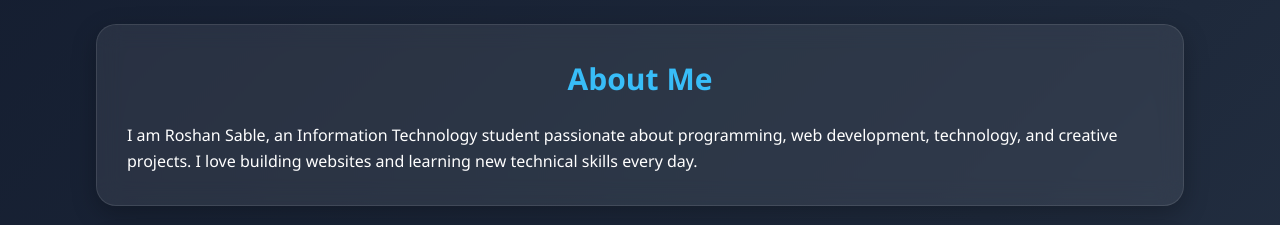
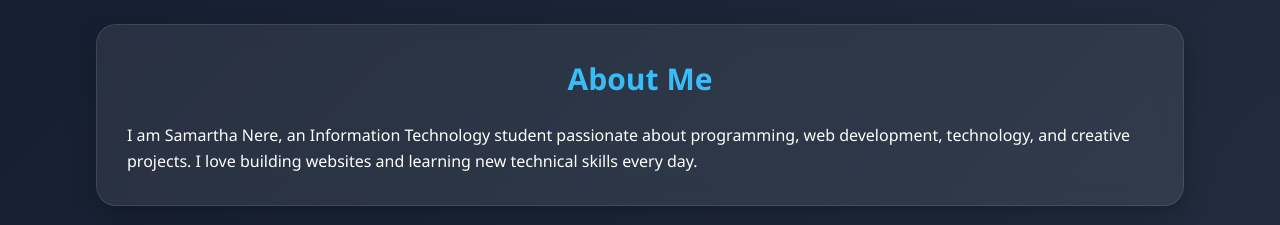
Before and after one commit to samunere87-crypto/portfolio1, a plain HTML site: page index.html in a window 1280 px wide. Shown: the part 880-1105 px from the top of the page. Drawn offline with Linux system fonts and the light colour scheme.

Commit message:
Update index.html

```diff
--- a/index.html
+++ b/index.html
@@ -29,7 +29,7 @@
     <section class="section glass">
         <h2>About Me</h2>
         <p>
-            I am Roshan Sable, an Information Technology student passionate about
+            I am Samartha Nere, an Information Technology student passionate about
             programming, web development, technology, and creative projects.
             I love building websites and learning new technical skills every day.
         </p>
```
